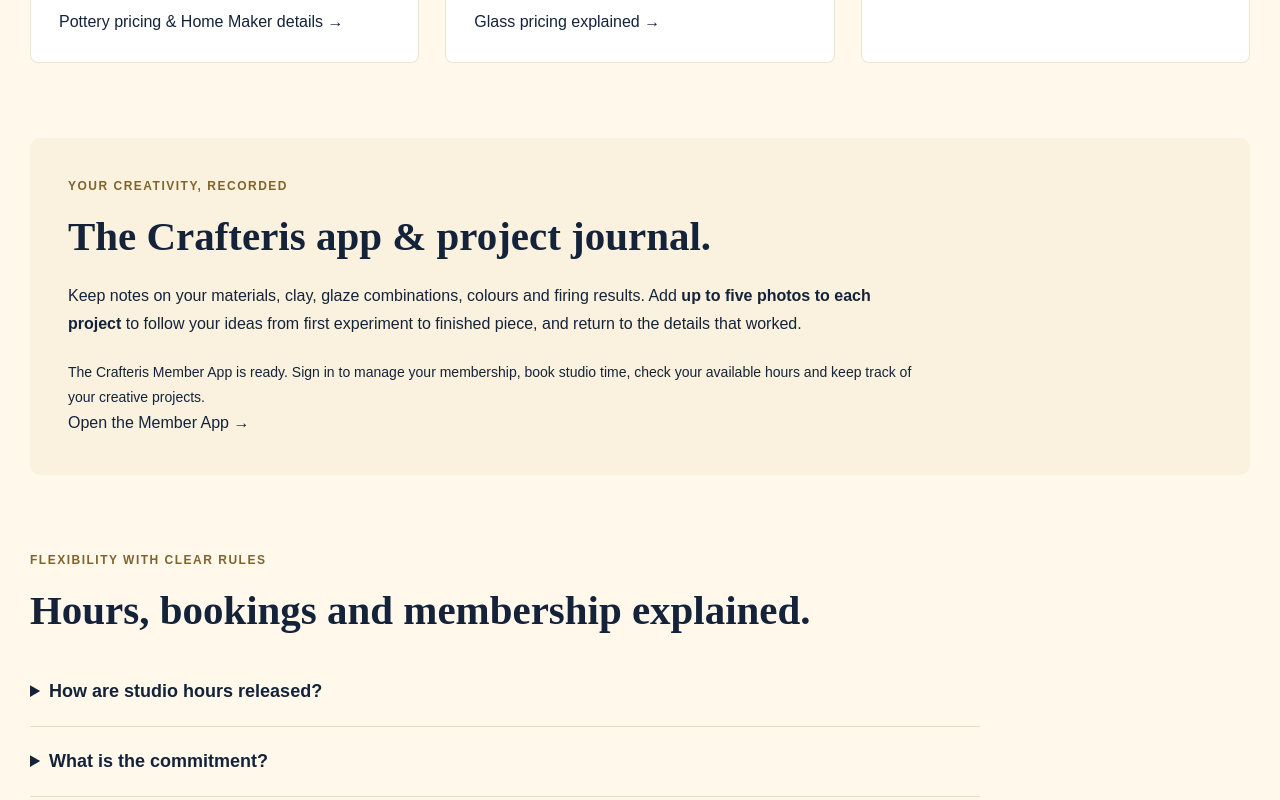
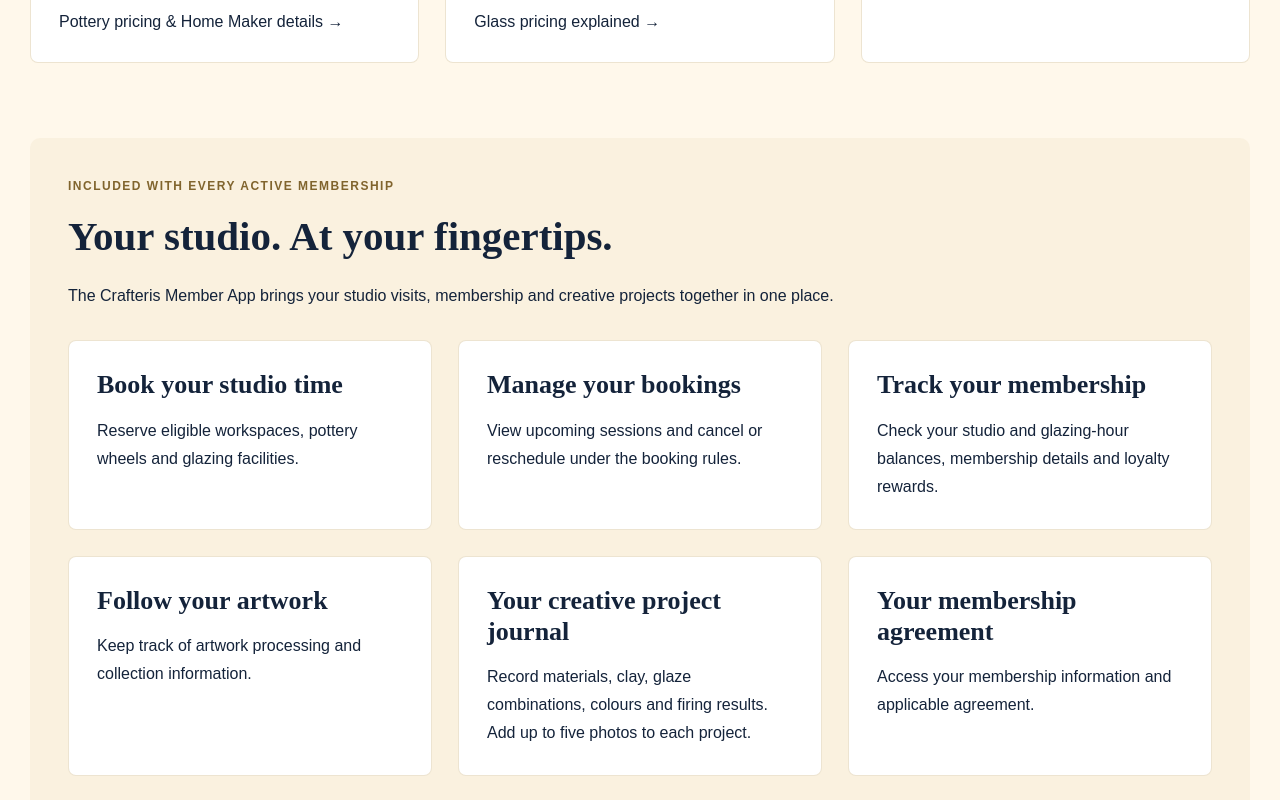
Before and after one commit to guzzep/crafteris-studio-website, a Next.js app: page /membership in a window 1280 px wide. Shown: the part 5760-6560 px from the top of the page. Built offline with nearby package versions, Linux system fonts and the light colour scheme; no server answers; the database is empty.

Commit message:
Make Member App benefits and sign-in prominent

```diff
--- a/src/app/membership/page.tsx
+++ b/src/app/membership/page.tsx
@@ -58,7 +58,7 @@ export default function MembershipPage() {
     <section className={styles.introduction}><p className={styles.eyebrow}>Make more, earn more</p><h2>Member loyalty rewards</h2><div className={styles.homeMakerFacts}><div><strong>€100</strong><span>Eligible spending after discounts</span></div><div><strong>2 hours</strong><span>Free general studio time</span></div><div><strong>12 months</strong><span>Validity from date earned</span></div></div><p>All active membership packages qualify. Eligible material and retail purchases, including separately purchased clay and blank bisque, earn rewards. Spending accumulates between purchases: €225 paid after discounts earns 4 hours, with €25 carried forward. Memberships, hour packages, workshops, courses, PYOP, firing and processing are excluded from both rewards and retail discounts. Special member service rates receive no additional discount.</p><p>Rewards retain their own expiry dates; unused unexpired rewards are available again when eligible membership is restored.</p></section>
     <section className={styles.materials}><p className={styles.eyebrow}>Clear prices. No surprises.</p><h2>Your studio time. Your project materials.</h2><p>Studio access is paid through your membership, pack or PAYG booking. Materials and firing are separate, with the charges explained before you begin.</p><div className={styles.materialGrid}><article><h3>Pottery</h3><strong>€18/kg</strong><p>Regular, Flexible and Unlimited Maker rate includes studio clay, standard glaze, both firings and handling. Home Maker processing is €16/kg with clay purchased separately. Both use dry pre-bisque weight with no minimum.</p><Link href="/pottery#pottery-pricing">Pottery pricing & Home Maker details →</Link></article><article><h3>Fused glass</h3><strong>€46/kg or €55/kg</strong><p>Glass with one firing: €46/kg. Glass with two firings: €55/kg. Glass is €37/kg plus €9/kg per firing, weighed once. The 10% member discount and loyalty rewards apply to eligible glass materials only, not firing.</p><Link href="/glass#glass-pricing">Glass pricing explained →</Link></article><article><h3>Stained glass & mosaic</h3><p>Purchase the materials and quantities you need from the shop. Members receive 10% off eligible materials and retail purchases and earn loyalty rewards.</p><Link href="/shop">Explore materials & supplies →</Link></article></div></section>
 
-    <section className={styles.journal}><p className={styles.eyebrow}>Your creativity, recorded</p><h2>The Crafteris app & project journal.</h2><p>Keep notes on your materials, clay, glaze combinations, colours and firing results. Add <strong>up to five photos to each project</strong> to follow your ideas from first experiment to finished piece, and return to the details that worked.</p><p className={styles.note}>The Crafteris Member App is ready. Sign in to manage your membership, book studio time, check your available hours and keep track of your creative projects.</p><p><Link href="/member-login">Open the Member App →</Link></p></section>
+    <section id="member-app" className={styles.journal}><p className={styles.eyebrow}>Included with every active membership</p><h2>Your studio. At your fingertips.</h2><p>The Crafteris Member App brings your studio visits, membership and creative projects together in one place.</p><div className={styles.materialGrid}>{[["Book your studio time","Reserve eligible workspaces, pottery wheels and glazing facilities."],["Manage your bookings","View upcoming sessions and cancel or reschedule under the booking rules."],["Track your membership","Check your studio and glazing-hour balances, membership details and loyalty rewards."],["Follow your artwork","Keep track of artwork processing and collection information."],["Your creative project journal","Record materials, clay, glaze combinations, colours and firing results. Add up to five photos to each project."],["Your membership agreement","Access your membership information and applicable agreement."]].map(([title,description])=><article key={title}><h3>{title}</h3><p>{description}</p></article>)}</div><div className={styles.actions}><Link className={styles.primary} href="/member-login">Open the Member App →</Link><Link href="#membership-plans">Choose a membership</Link></div></section>
     <section className={styles.rules}><p className={styles.eyebrow}>Flexibility with clear rules</p><h2>Hours, bookings and membership explained.</h2>{rules.map(([question,answer]) => <details key={question}><summary>{question}</summary><p>{answer}</p></details>)}</section>
     <section className={styles.join}><h2>Find your place at Crafteris.</h2><p>Come and see the studio, tell us what you want to create and choose the access that fits your life.</p><p><Link href="/membership-terms">Read Membership Terms →</Link></p><div className={styles.actions}><Link className={styles.primary} href="/contact?subject=Studio%20membership%20visit">Arrange a studio visit</Link><Link href="/member-login">Already a member? Sign in →</Link></div></section>
   </main><Footer /></>;
```
